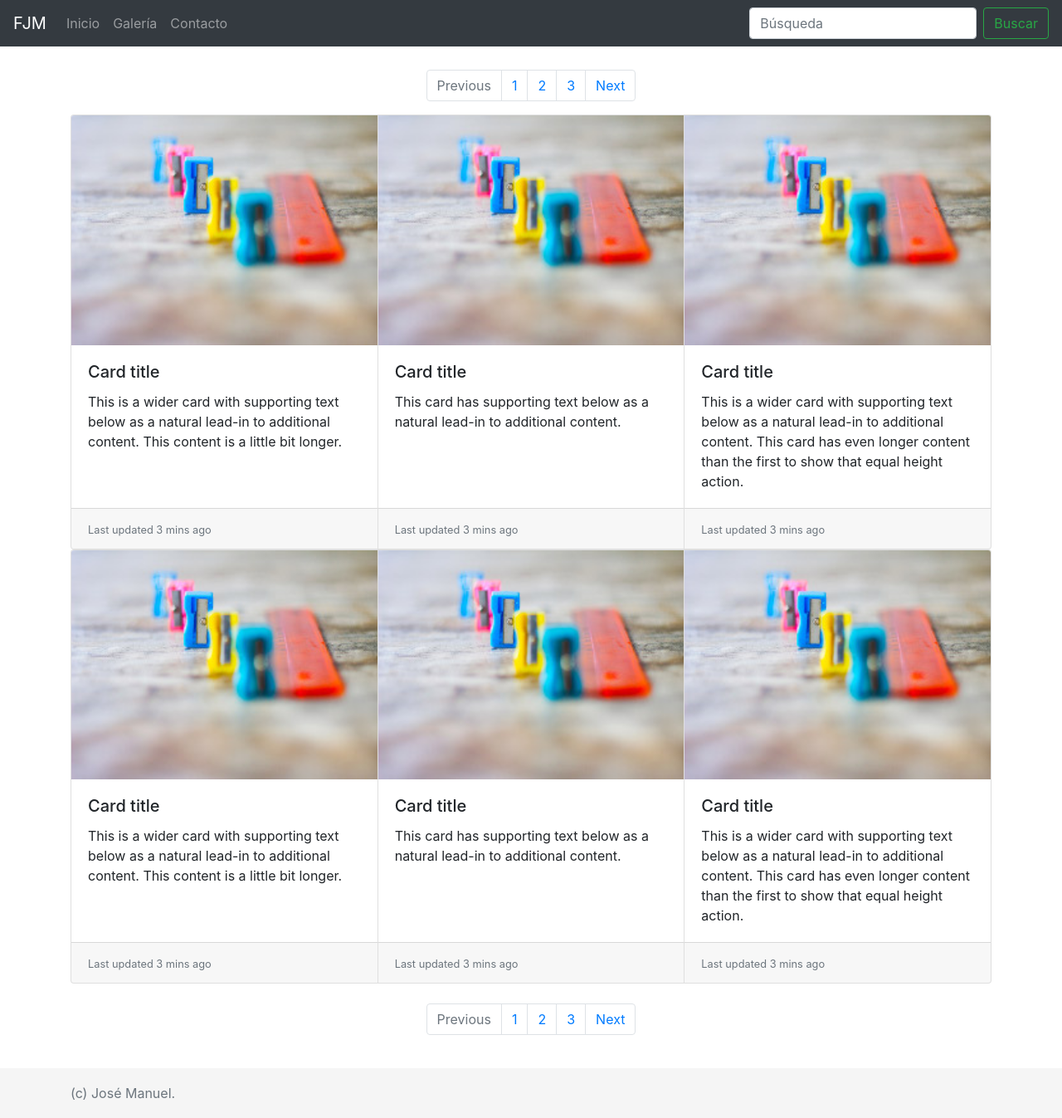
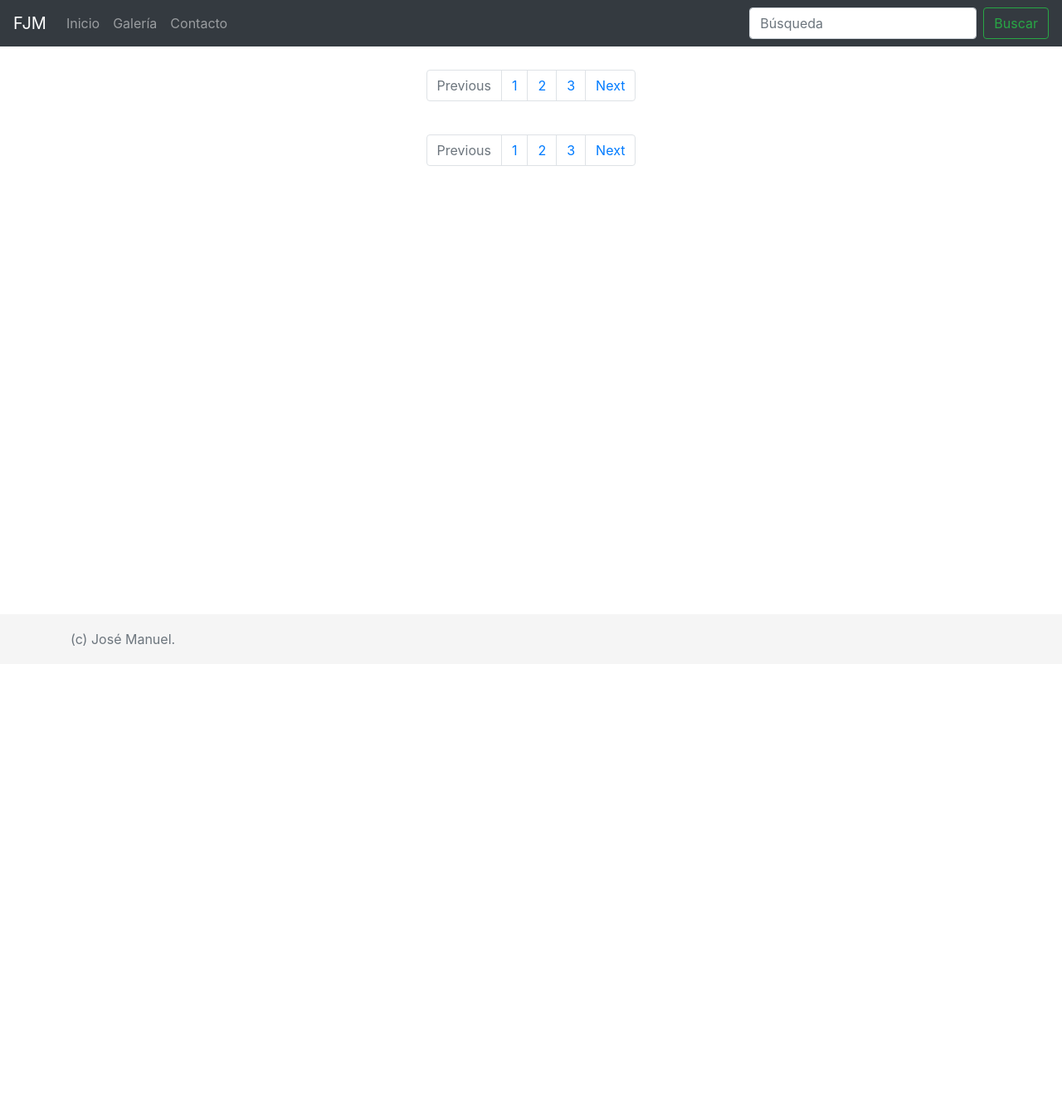
Before and after one commit to codeandcoke/servidor-ejercicios, a PHP site: page /galeria.php in a window 1280 px wide. Shown: the whole page at 83% size. After the commit the page ends 778 px from the top, so only its background shows below. Run offline with PHP 8.4, Linux system fonts and the light colour scheme; data that the repository does not hold is empty.

Commit message:
Cambios para listado de fotos

```diff
--- a/FotografiaJM/galeria.php
+++ b/FotografiaJM/galeria.php
@@ -16,6 +16,7 @@ include("includes/header.php");
             </li>
         </ul>
     </nav>
+    <div class="card-group">
     <?php
     include("includes/configuracion.php");
 
@@ -25,11 +26,6 @@ include("includes/header.php");
         exit();
     }
 
-    // Consulta
-    /*
-     * Varias lineas
-     * de comentario
-     */
     $sql = "SELECT * FROM fotos";
     $sentencia = $conexion->prepare($sql);
     $sentencia->execute();
@@ -52,70 +48,8 @@ include("includes/header.php");
     $sentencia->close();
     $conexion->close();
     ?>
-    <div class="card-group">
-        <div class="card">
-            <img class="card-img-top" src="imagenes/foto_ejemplo.jpg" alt="Card image cap">
-            <div class="card-body">
-                <h5 class="card-title">Card title</h5>
-                <p class="card-text">This is a wider card with supporting text below as a natural lead-in to additional content. This content is a little bit longer.</p>
-            </div>
-            <div class="card-footer">
-                <small class="text-muted">Last updated 3 mins ago</small>
-            </div>
-        </div>
-        <div class="card">
-            <img class="card-img-top" src="imagenes/foto_ejemplo.jpg" alt="Card image cap">
-            <div class="card-body">
-                <h5 class="card-title">Card title</h5>
-                <p class="card-text">This card has supporting text below as a natural lead-in to additional content.</p>
-            </div>
-            <div class="card-footer">
-                <small class="text-muted">Last updated 3 mins ago</small>
-            </div>
-        </div>
-        <div class="card">
-            <img class="card-img-top" src="imagenes/foto_ejemplo.jpg" alt="Card image cap">
-            <div class="card-body">
-                <h5 class="card-title">Card title</h5>
-                <p class="card-text">This is a wider card with supporting text below as a natural lead-in to additional content. This card has even longer content than the first to show that equal height action.</p>
-            </div>
-            <div class="card-footer">
-                <small class="text-muted">Last updated 3 mins ago</small>
-            </div>
-        </div>
     </div>
-    <div class="card-group">
-        <div class="card">
-            <img class="card-img-top" src="imagenes/foto_ejemplo.jpg" alt="Card image cap">
-            <div class="card-body">
-                <h5 class="card-title">Card title</h5>
-                <p class="card-text">This is a wider card with supporting text below as a natural lead-in to additional content. This content is a little bit longer.</p>
-            </div>
-            <div class="card-footer">
-                <small class="text-muted">Last updated 3 mins ago</small>
-            </div>
-        </div>
-        <div class="card">
-            <img class="card-img-top" src="imagenes/foto_ejemplo.jpg" alt="Card image cap">
-            <div class="card-body">
-                <h5 class="card-title">Card title</h5>
-                <p class="card-text">This card has supporting text below as a natural lead-in to additional content.</p>
-            </div>
-            <div class="card-footer">
-                <small class="text-muted">Last updated 3 mins ago</small>
-            </div>
-        </div>
-        <div class="card">
-            <img class="card-img-top" src="imagenes/foto_ejemplo.jpg" alt="Card image cap">
-            <div class="card-body">
-                <h5 class="card-title">Card title</h5>
-                <p class="card-text">This is a wider card with supporting text below as a natural lead-in to additional content. This card has even longer content than the first to show that equal height action.</p>
-            </div>
-            <div class="card-footer">
-                <small class="text-muted">Last updated 3 mins ago</small>
-            </div>
-        </div>
-    </div>
+
     <br/>
     <nav aria-label="Page navigation example">
         <ul class="pagination justify-content-center">
```
